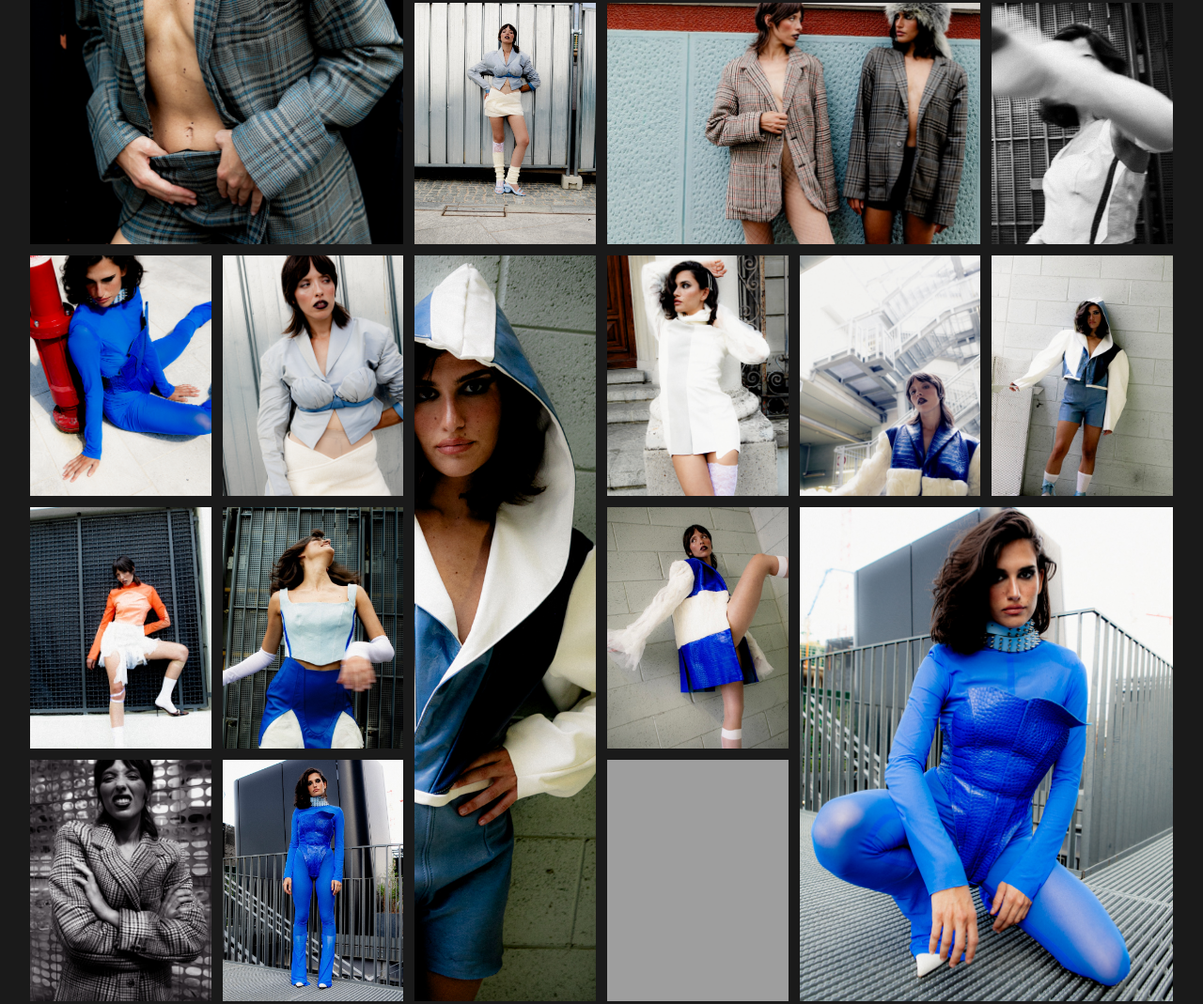
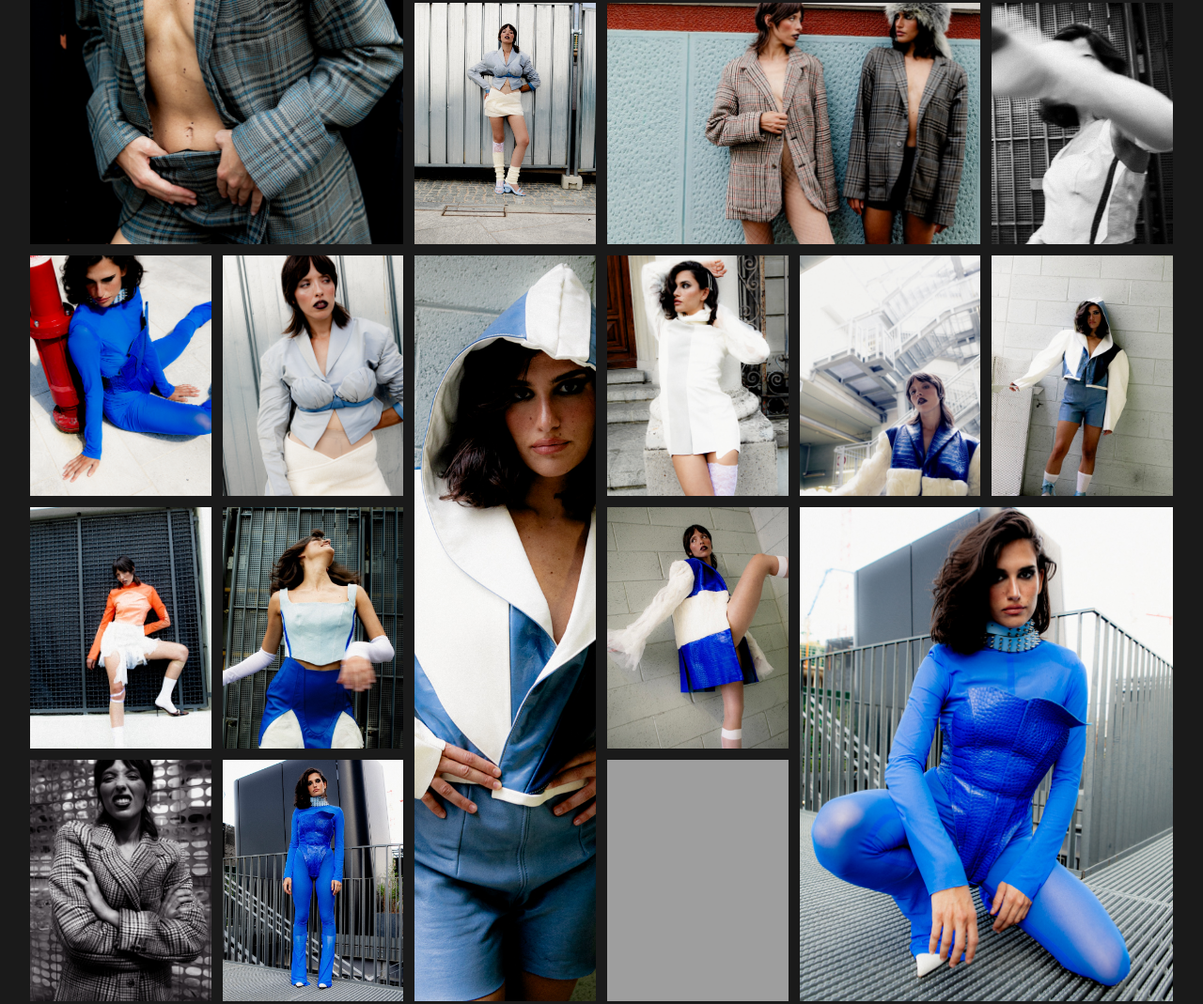
Before and after one commit to Edorm/FedeDalMoSite, a plain HTML site: page index.html in a window 1280 px wide. Shown: the part 3707-4776 px from the top of the page at 94% size. Drawn offline with nearby package versions, Linux system fonts and the light colour scheme; grey boxes are pictures that could not be loaded.

Commit message:
Update index.html

```diff
--- a/index.html
+++ b/index.html
@@ -967,7 +967,7 @@
         <div class="gallery-grid">
             <div class="gallery-item big-1 fade-in" style="background-image: url('images/gallery-1.jpeg');"></div>
             <div class="gallery-item big-2 fade-in" style="background-image: url('images/gallery-2.jpeg');"></div>
-            <div class="gallery-item big-3 fade-in" style="background-image: url('images/gallery-3.jpeg'); background-position: right center;"></div>
+            <div class="gallery-item big-3 fade-in" style="background-image: url('images/gallery-3.jpeg'); background-position: 70% center;"></div>
             <div class="gallery-item big-4 fade-in" style="background-image: url('images/gallery-4.jpeg');"></div>
             <div class="gallery-item s-1  fade-in" style="background-image: url('images/gallery-5.jpeg');"></div>
             <div class="gallery-item s-2  fade-in" style="background-image: url('images/gallery-6.jpeg');"></div>
```
